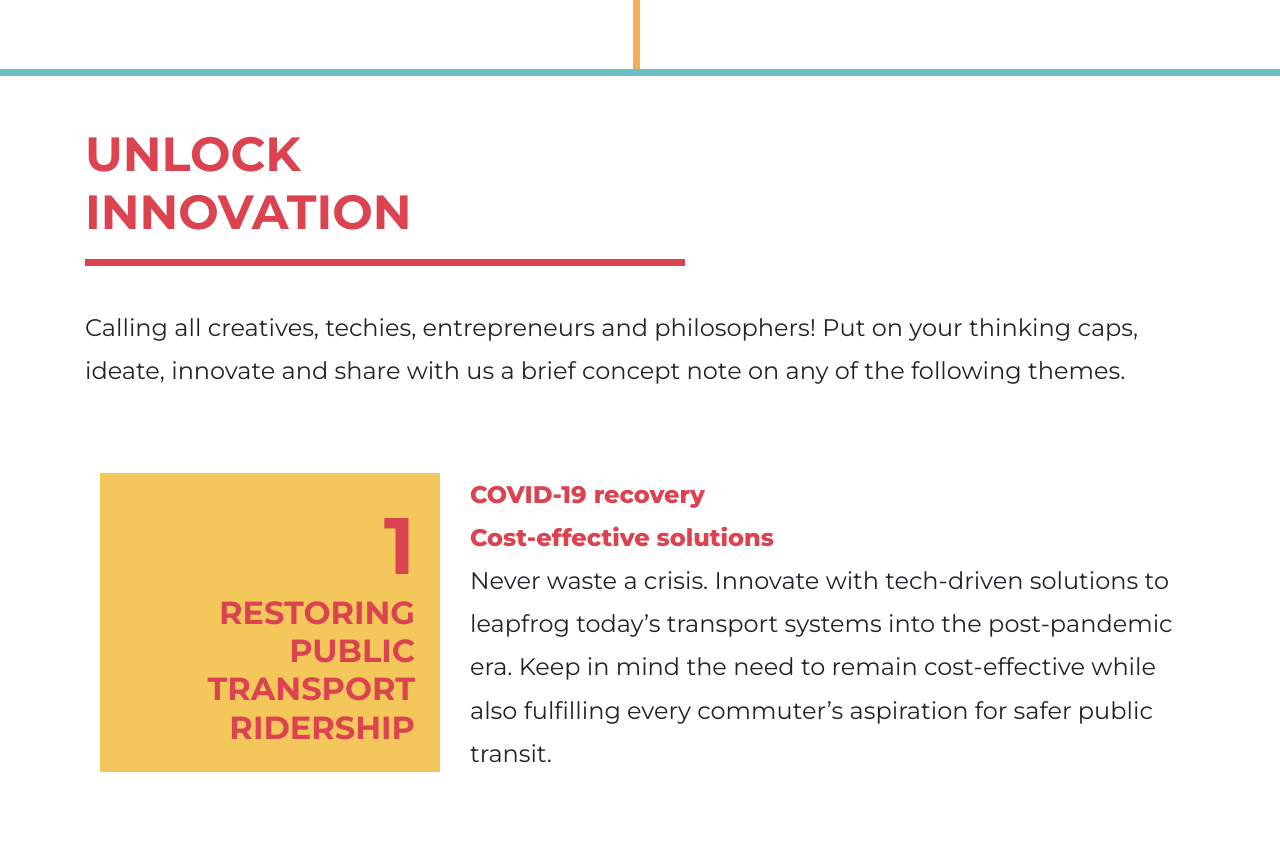
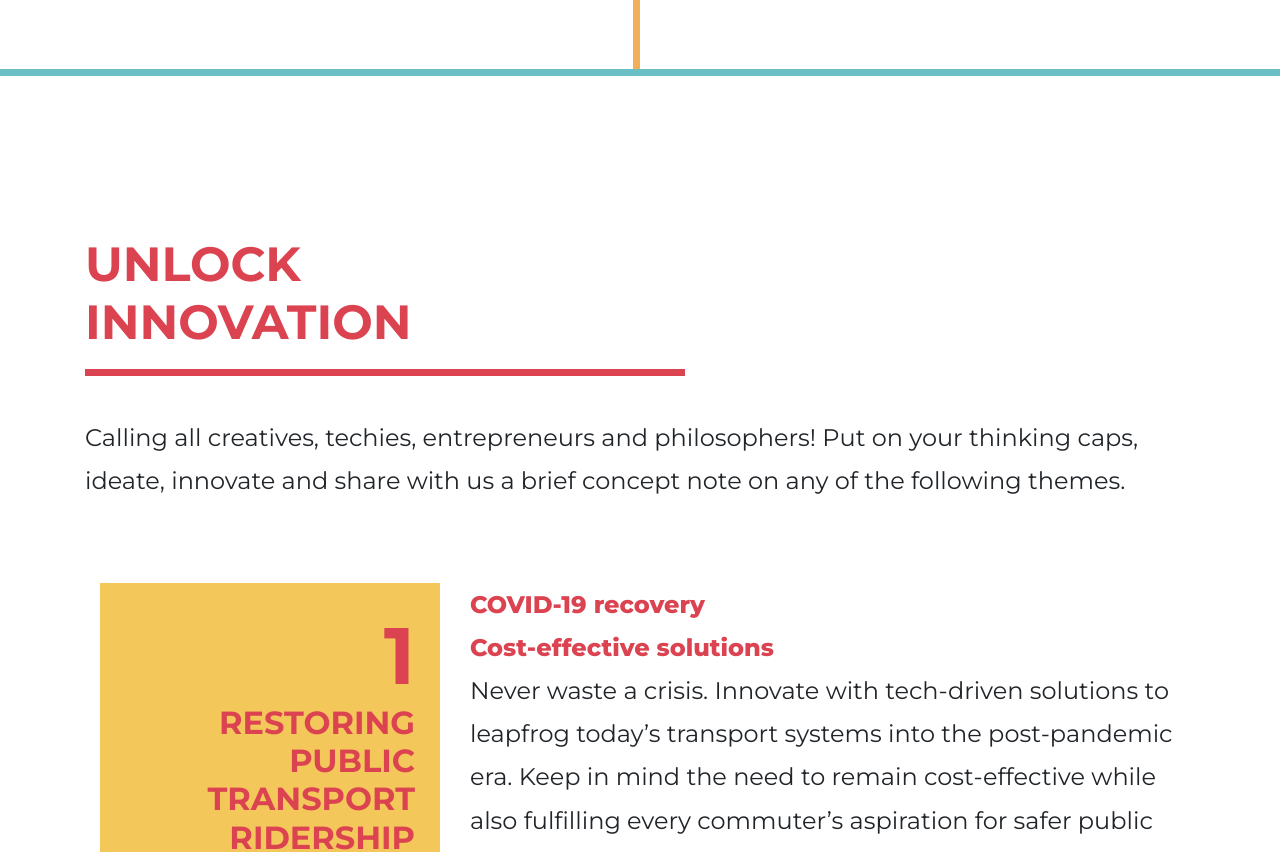
Before and after one commit to DataSpace-Mobility/smart-move-platform, a React (Create React App) app: page /#/ in a window 1280 px wide. Shown: the part 2240-3092 px from the top of the page. Built offline with nearby package versions, Linux system fonts and the light colour scheme.

Commit message:
inc space above unlock

```diff
--- a/src/components/Home/Home.scss
+++ b/src/components/Home/Home.scss
@@ -104,6 +104,7 @@
     }
 
     .unlock {
+        margin-top: 160px;
         .unlock-item {
             margin: 80px 0px;
             .equity-box {
```
